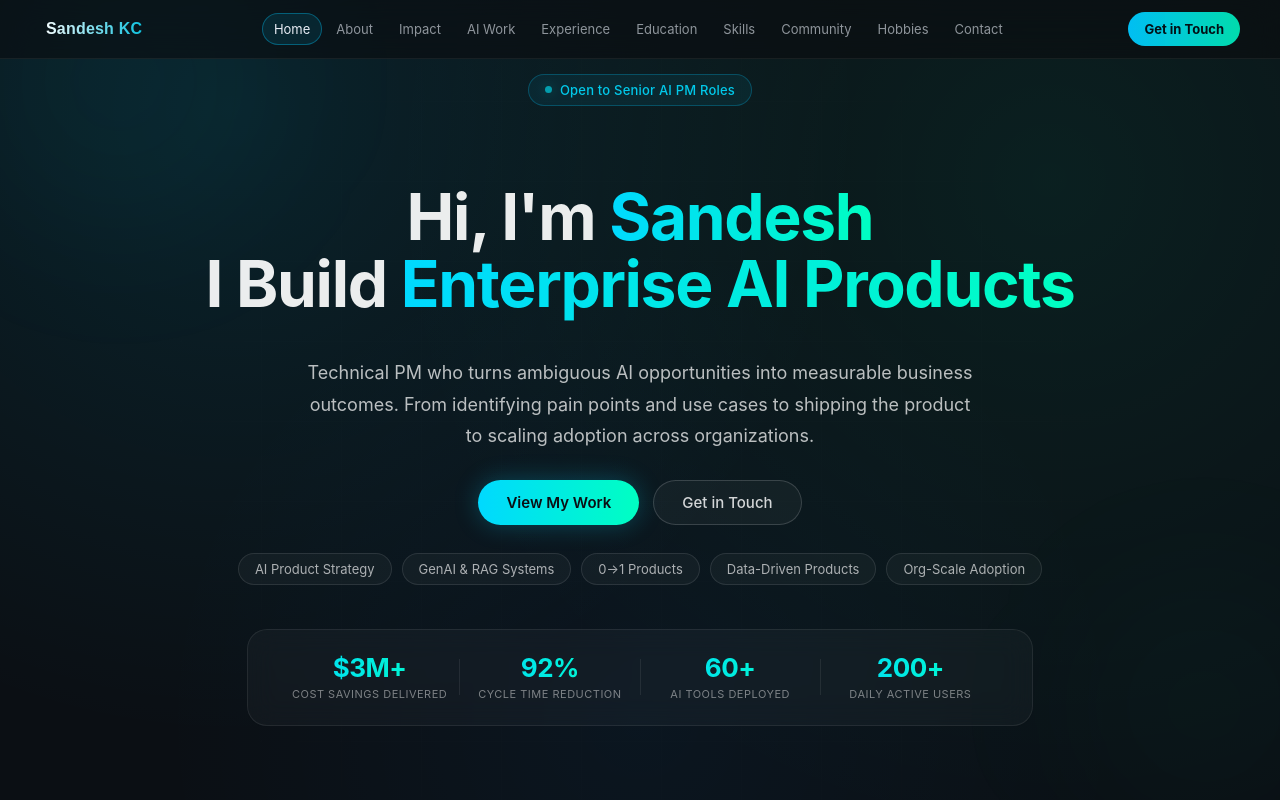
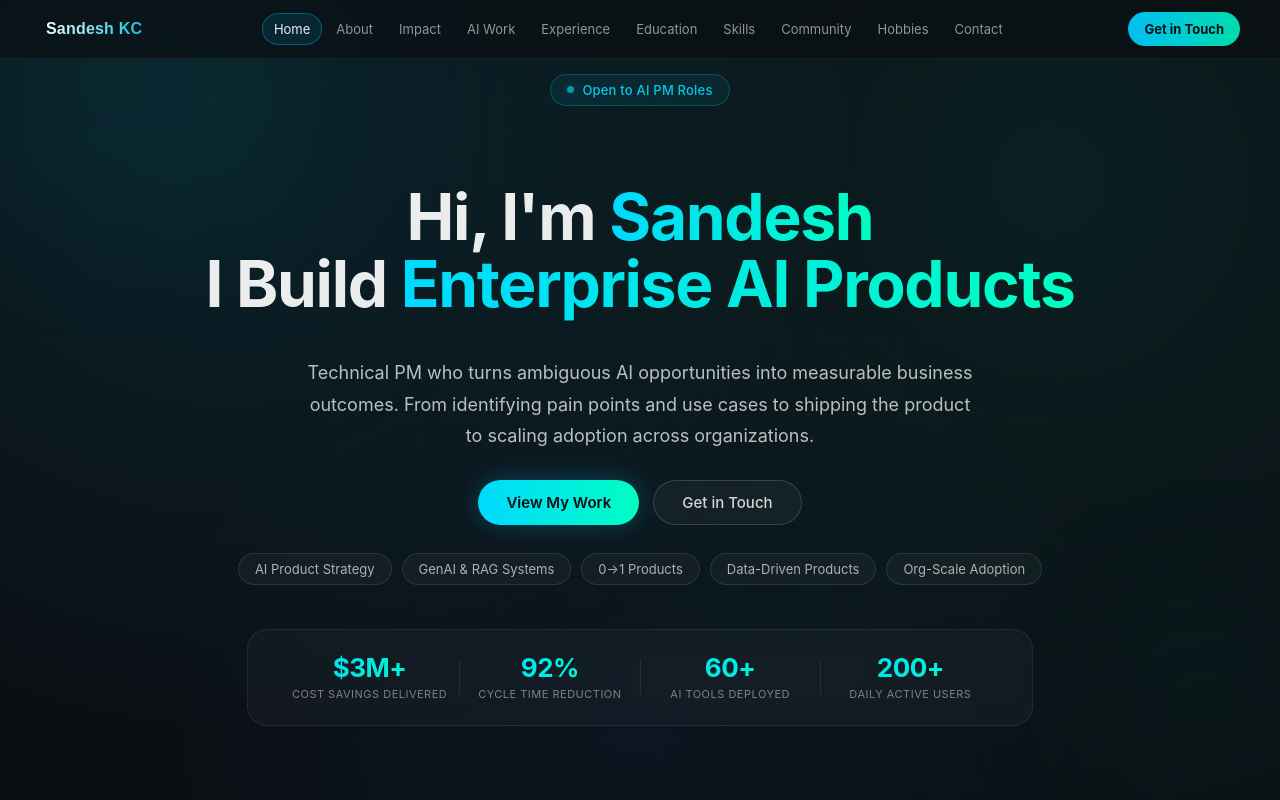
Before and after one commit to pikaachi/personalweb, a React (Vite) app: page / in a window 1280 px wide. Shown: the top 800 px of the page. Built offline with nearby package versions, Linux system fonts and the light colour scheme.

Commit message:
Update status badge text for AI PM roles

```diff
--- a/src/components/Hero.jsx
+++ b/src/components/Hero.jsx
@@ -15,7 +15,7 @@ export default function Hero() {
           {/* Status badge */}
           <div className="hero-badge">
             <span className="hero-badge-dot" />
-            Open to Senior AI PM Roles
+            Open to AI PM Roles
           </div>
 
           {/* Headline */}
```
